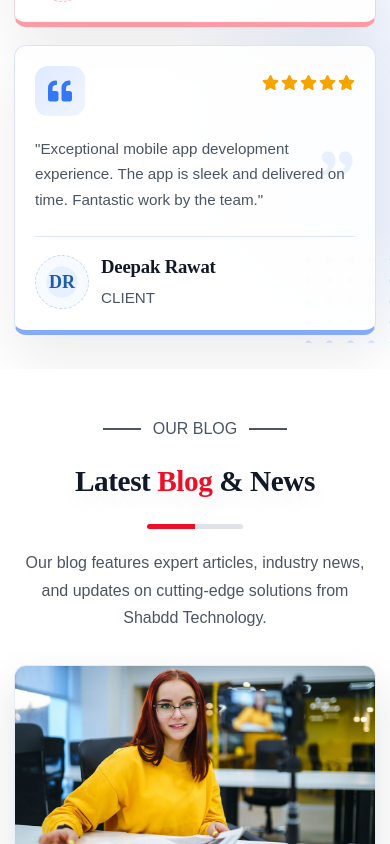
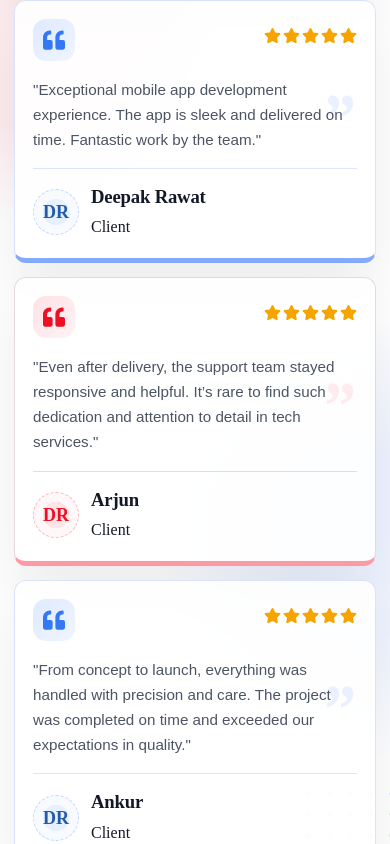
Before and after one commit to ankur4777/shabdd_technology, a React (Create React App) app: page / in a window 390 px wide. Shown: the part 3880-4724 px from the top of the page. Built offline with nearby package versions, Linux system fonts and the light colour scheme.

Commit message:
testimonial componene small

```diff
--- a/src/component/reviews/Reviews.jsx
+++ b/src/component/reviews/Reviews.jsx
@@ -17,6 +17,23 @@ function Reviews() {
       initials: 'DR',
       tone: 'blue',
     },
+
+    {
+  text: 'Even after delivery, the support team stayed responsive and helpful. It’s rare to find such dedication and attention to detail in tech services.',
+  name: 'Arjun',
+  role: 'Client',
+  initials: 'DR',
+  tone: 'red',
+},
+{
+  text: 'From concept to launch, everything was handled with precision and care. The project was completed on time and exceeded our expectations in quality.',
+  name: 'Ankur',
+  role: 'Client',
+  initials: 'DR',
+  tone: 'blue',
+}
+
+
   ];
 
   return (
@@ -59,7 +76,7 @@ function Reviews() {
                 <div className="review-avatar">{review.initials}</div>
                 <div>
                   <h3>{review.name}</h3>
-                  <p>{review.role}</p>
+                  <div id="review-client">{review.role}</div>
                 </div>
               </div>
             </article>
--- a/src/component/reviews/reviews.css
+++ b/src/component/reviews/reviews.css
@@ -2,16 +2,21 @@
   position: relative;
   isolation: isolate;
   overflow: hidden;
-  padding: clamp(40px, 5vw, 64px) 16px clamp(34px, 4vw, 52px);
+  padding: clamp(30px, 4vw, 46px) 16px clamp(28px, 3.5vw, 42px);
   background:
     radial-gradient(circle at 7% 42%, rgba(238, 19, 42, 0.08) 0 92px, transparent 190px),
     radial-gradient(circle at 96% 76%, rgba(39, 107, 239, 0.08) 0 92px, transparent 220px),
     #ffffff;
 }
 
+#review-client{
+
+  text-align: left;
+  align-self: center;
+}
 .reviews-panel {
   position: relative;
-  width: min(100%, 1160px);
+  width: min(100%, 1240px);
   margin: 0 auto;
   color: #151927;
 }
@@ -22,9 +27,16 @@
   z-index: 1;
 }
 
+.review-author h3{
+  font-size: 1.1rem !important;
+}
+
+.review-author p{
+  font-size: 0.2rem !important;
+}
 .reviews-heading {
   max-width: 790px;
-  margin: 0 auto clamp(24px, 3vw, 34px);
+  margin: 0 auto clamp(18px, 2.4vw, 26px);
   text-align: center;
 }
 
@@ -66,9 +78,9 @@
 }
 
 .reviews-title-rule {
-  width: 96px;
-  height: 5px;
-  margin: 16px auto 18px;
+  width: 78px;
+  height: 4px;
+  margin: 12px auto 14px;
   border-radius: 999px;
   background: linear-gradient(90deg, #ed0f25 0 50%, #e6e8ee 50% 100%);
 }
@@ -79,25 +91,25 @@
   color: #4d566f;
   font-size: var(--font-p);
   font-weight: 400;
-  line-height: 1.45;
+  line-height: 1.4;
   text-align: center;
 }
 
 .reviews-grid {
   display: grid;
-  grid-template-columns: repeat(2, minmax(0, 1fr));
-  gap: clamp(18px, 2.4vw, 28px);
+  grid-template-columns: repeat(4, minmax(0, 1fr));
+  gap: clamp(14px, 1.6vw, 18px);
   margin: 0 auto;
 }
 
 .review-card {
   position: relative;
   overflow: hidden;
-  min-height: 314px;
-  padding: clamp(22px, 2.6vw, 32px);
+  min-height: 286px;
+  padding: clamp(16px, 1.6vw, 20px);
   border: 1px solid #e8d8dc;
   border-bottom-width: 5px;
-  border-radius: 14px;
+  border-radius: 12px;
   background: rgba(255, 255, 255, 0.9);
   box-shadow: 0 24px 54px rgba(24, 31, 48, 0.08);
 }
@@ -115,20 +127,20 @@
   display: flex;
   align-items: center;
   justify-content: space-between;
-  gap: 16px;
-  margin-bottom: 22px;
+  gap: 12px;
+  margin-bottom: 14px;
 }
 
 .quote-icon {
   display: grid;
   place-items: center;
-  width: clamp(50px, 5vw, 60px);
-  height: clamp(50px, 5vw, 60px);
+  width: 42px;
+  height: 42px;
   flex: 0 0 auto;
   border-radius: 13px;
   color: #ed0f25;
   background: linear-gradient(135deg, #ffe2e5, #fff2f4);
-  font-size: clamp(24px, 3vw, 32px);
+  font-size: 22px;
 }
 
 .review-card-blue .quote-icon {
@@ -139,32 +151,32 @@
 .review-stars {
   display: flex;
   flex-wrap: nowrap;
-  gap: clamp(2px, 0.5vw, 5px);
+  gap: 3px;
   color: #f5a400;
-  font-size: clamp(18px, 2vw, 25px);
+  font-size: 16px;
   line-height: 1;
 }
 
 .review-text {
   position: relative;
   z-index: 1;
-  min-height: 92px;
-  margin: 0 0 24px;
-  max-width: 470px;
+  min-height: 118px;
+  margin: 0 0 16px;
+  max-width: none;
   color: #151927;
   font-size: var(--font-p);
   font-weight: 400;
-  line-height: 1.55;
+  line-height: 1.45;
   text-align: left;
 }
 
 .quote-watermark {
   position: absolute;
-  right: clamp(24px, 4vw, 42px);
+  right: 18px;
   top: 34%;
   color: rgba(237, 15, 37, 0.08);
   font-family: Georgia, serif;
-  font-size: clamp(82px, 9vw, 128px);
+  font-size: 68px;
   font-weight: 900;
   line-height: 0.6;
   pointer-events: none;
@@ -177,8 +189,8 @@
 .review-author {
   display: flex;
   align-items: center;
-  gap: 16px;
-  padding-top: 20px;
+  gap: 12px;
+  padding-top: 14px;
   border-top: 1px solid rgba(237, 15, 37, 0.18);
 }
 
@@ -189,9 +201,9 @@
 .review-avatar {
   display: grid;
   place-items: center;
-  width: 60px;
-  height: 60px;
-  flex: 0 0 60px;
+  width: 44px;
+  height: 44px;
+  flex: 0 0 44px;
   color: #ed0f25;
   border: 1px dashed rgba(237, 15, 37, 0.28);
   border-radius: 50%;
@@ -211,7 +223,7 @@
 }
 
 .review-author h3 {
-  margin: 0 0 6px;
+  margin: 0 0 4px;
   color: #151927;
   font-size: var(--font-h3);
   font-weight: 900;
@@ -252,10 +264,28 @@
   color: #87a9f6;
 }
 
+@media (max-width: 1100px) {
+  .reviews-panel {
+    width: min(100%, 980px);
+  }
+
+  .reviews-grid {
+    grid-template-columns: repeat(2, minmax(0, 1fr));
+  }
+
+  .review-card {
+    min-height: 250px;
+  }
+
+  .review-text {
+    min-height: 78px;
+  }
+}
+
 @media (max-width: 900px) {
   .reviews-grid {
     grid-template-columns: 1fr;
-    max-width: 680px;
+    max-width: 560px;
   }
 
   .review-card {
@@ -285,13 +315,13 @@
   }
 
   .review-card {
-    padding: 20px;
+    padding: 18px;
     border-radius: 12px;
   }
 
   .review-card-top {
     align-items: flex-start;
-    margin-bottom: 20px;
+    margin-bottom: 16px;
   }
 
   .review-stars {
@@ -305,13 +335,13 @@
 
   .review-author {
     gap: 12px;
-    padding-top: 18px;
+    padding-top: 16px;
   }
 
   .review-avatar {
-    width: 54px;
-    height: 54px;
-    flex-basis: 54px;
+    width: 46px;
+    height: 46px;
+    flex-basis: 46px;
   }
 
 }
```
